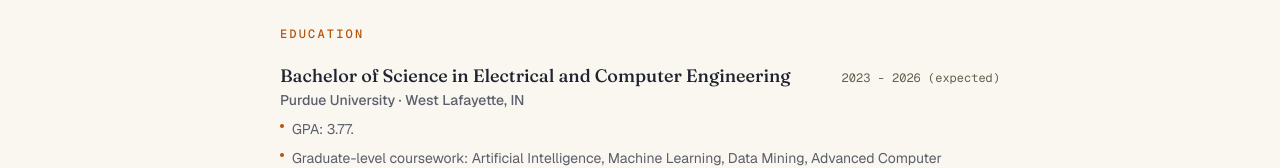
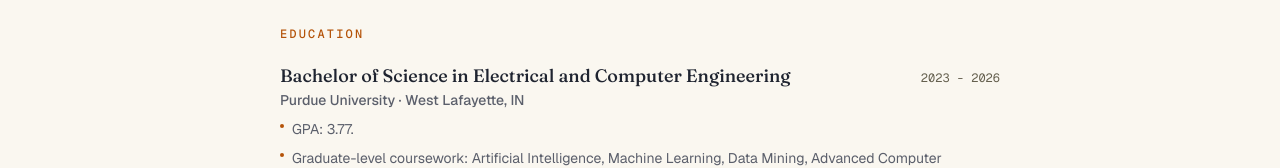
Before and after one commit to ahmedElmersawy/website, a Next.js app: page /resume in a window 1280 px wide. Shown: the part 234-402 px from the top of the page. Built offline with nearby package versions, Linux system fonts and the light colour scheme.

Commit message:
Remove 'expected' from graduation date

```diff
--- a/src/content/resume.ts
+++ b/src/content/resume.ts
@@ -19,7 +19,7 @@ export const education: EducationEntry[] = [
     degree: "Bachelor of Science in Electrical and Computer Engineering",
     institution: "Purdue University",
     location: "West Lafayette, IN",
-    date: "2023 - 2026 (expected)",
+    date: "2023 - 2026",
     details: [
       "GPA: 3.77.",
       "Graduate-level coursework: Artificial Intelligence, Machine Learning, Data Mining, Advanced Computer Networks, Applied Cryptography, Embedded Systems.",
```
